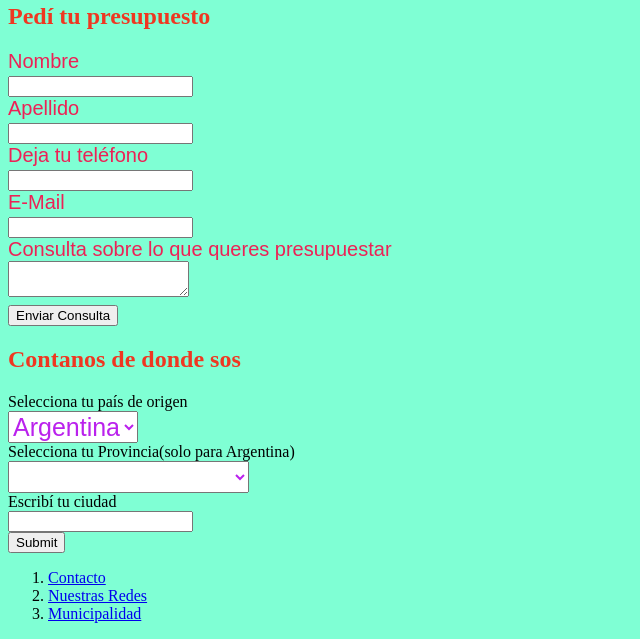
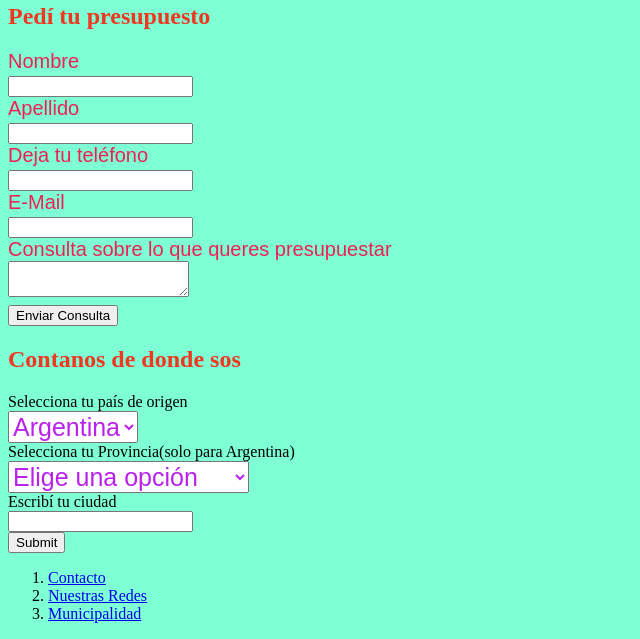
Before and after one commit to Marianonet/arquitectura, a plain HTML site: page Presupuesto.html in a window 1280 px wide. Shown: the part 211-850 px from the top of the page, without its empty margins (0-640 px from the left). Drawn offline with Linux system fonts and the light colour scheme.

Commit message:
Update Presupuesto.html

```diff
--- a/Presupuesto.html
+++ b/Presupuesto.html
@@ -44,7 +44,7 @@
         </select> <br>
        Selecciona tu Provincia(solo para Argentina) <br>
         <select name="Provincia" id="" class="de-donde-sos">
-            <option value=""></option>
+            <option value="">Elige una opción</option>
         <option value="buenos-aires">Buenos Aires</option>
          <option value="cordoba">Córdoba</option>
          <option value="santafe">Santa Fe</option>
```
